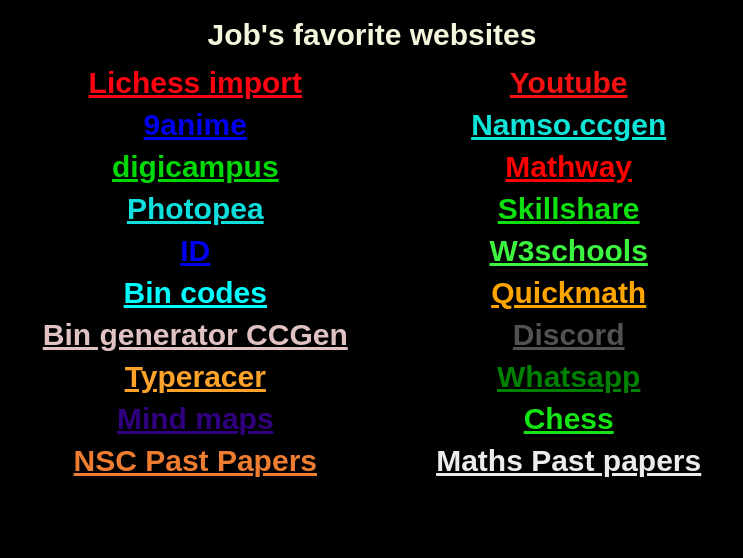
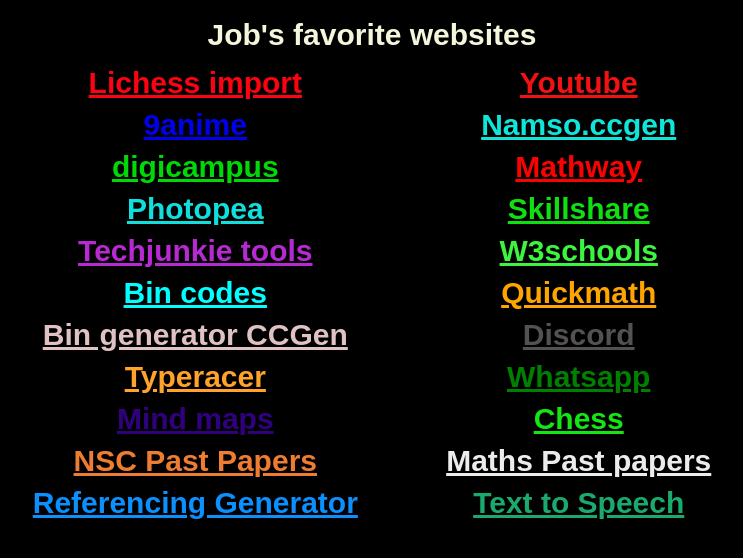
Before and after one commit to jobbie007/Mysites, a plain HTML site: page Mysites/index.html in a window 1280 px wide. Shown: the whole page, without its empty margins (268-1011 px from the left). Drawn offline with Linux system fonts and the light colour scheme.

Commit message:
Update index.html

```diff
--- a/Mysites/index.html
+++ b/Mysites/index.html
@@ -30,7 +30,7 @@ a {
 }
 
 a:hover{
-      background-color: rgba(250, 250, 250, 0.605);
+      background-color: rgba(250, 250, 250, 0.342);
 }
 </style>
 <head>
@@ -46,12 +46,13 @@ a:hover{
 <a  href="https://9anime.to/">9anime</a><br>
 <a style=" color:#00D907" href="https://www.digicampus.co.za/platform.html" >digicampus</a><br>
 <a style=" color:#0FE0DD" href="https://www.photopea.com/"  title="photoshop in a web">Photopea</a><br>
-<a   href="https://ehome.dha.gov.za/eHomeAffairsV2/SGAccount/Logon">ID</a><br>
+<a style=" color:#b729d3"  href="https://tools.techjunkie.com/">Techjunkie tools</a><br>
 <a style=" color:cyan" href="https://www.bincodes.com/bin-creditcard-generator/" title="Generate from bin">Bin codes</a><br>
 <a style=" color:#e0c2c2" href="https://ccgen.tech/"  title="Bin generator">Bin generator CCGen</a><br>
 <a style=" color:#ffa32b" href="https://play.typeracer.com/"  title="Typeracer">Typeracer</a><br>
 <a style=" color:#30007e" href="https://openknowledgemaps.org/"  title="creating mind maps">Mind maps</a><br>
 <a style=" color:rgb(238, 125, 50);" href="https://www.education.gov.za/Curriculum/NationalSeniorCertificate(NSC)Examinations/NSCPastExaminationpapers.aspx" title="past papers">NSC Past Papers</a><br>
+<a style=" color:#0a91ff" href="https://www.mybib.com/tools/harvard-referencing-generator/uwe"  title="UWE Harvard Referencing Generator">Referencing Generator</a><br>
 
 </header>
 <div class="block">
@@ -65,6 +66,8 @@ a:hover{
 <a style=" color: green; "href="https://web.whatsapp.com/"title="whatappweb">Whatsapp</a><br>
 <a style=" color: rgb(20, 230, 20); "href="https://www.chess.com/home"title="chess.com">Chess</a><br>
 <a style=" color: rgb(236, 236, 236); "href="https://www.hphs.co.za/High/MathematicsPapersFET"title="Past papers">Maths Past papers</a><br>
+<a style=" color:#1baa6e" href="https://www.naturalreaders.com/online/"  title="Text to speech">Text to Speech</a><br>
+
 </div>
 </h2>
 <script src="Javascript.js"></script>
```
